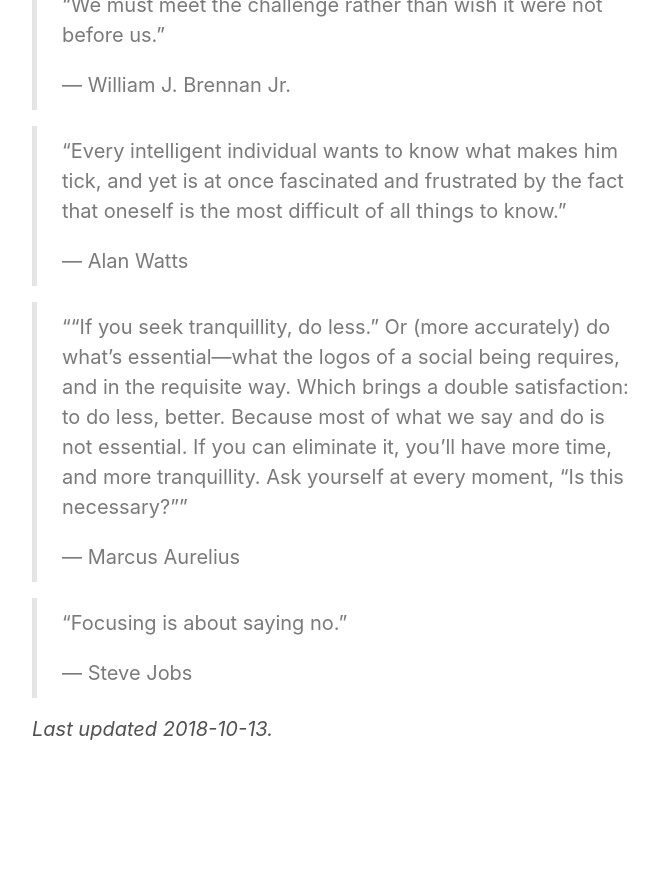
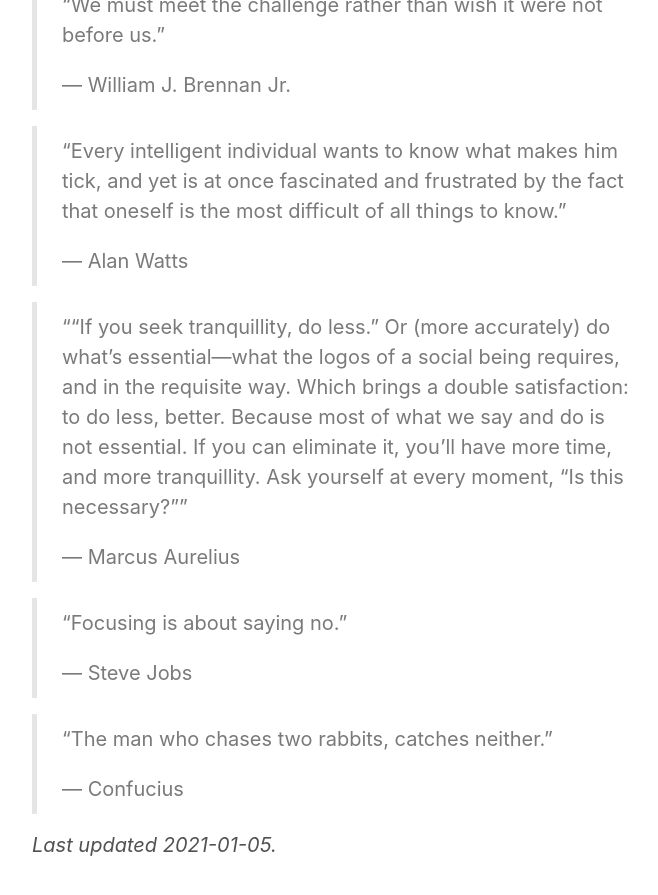
Before and after one commit to teejayen/teejayen.github.io, a Jekyll site: the page built from quotes.md, in a window 1280 px wide and 900 px high, scrolled down 4495 px. Shown: the top 895 px of the window, without its empty margins (258-916 px from the left). Built offline with Jekyll 4.4.1, drawn with Linux system fonts in a browser that asks for light colours; before the commit the page ends 5279 px from its top, so only the background shows below that.

Commit message:
a new quote

```diff
--- a/quotes.md
+++ b/quotes.md
@@ -3,7 +3,7 @@ title: Quotes
 permalink: quotes/
 layout: page
 sitemap:
-  lastmod: 2018-11-07
+  lastmod: 2021-01-05
   priority: 0.7
   changefreq: 'weekly'
 ---
@@ -141,4 +141,8 @@ The power of words never fails to inspire. Collected as I read them: some short,
 >
 >— Steve Jobs
 
-*Last updated 2018-10-13.*
+>"The man who chases two rabbits, catches neither."
+>
+>— Confucius
+
+*Last updated 2021-01-05.*
```
